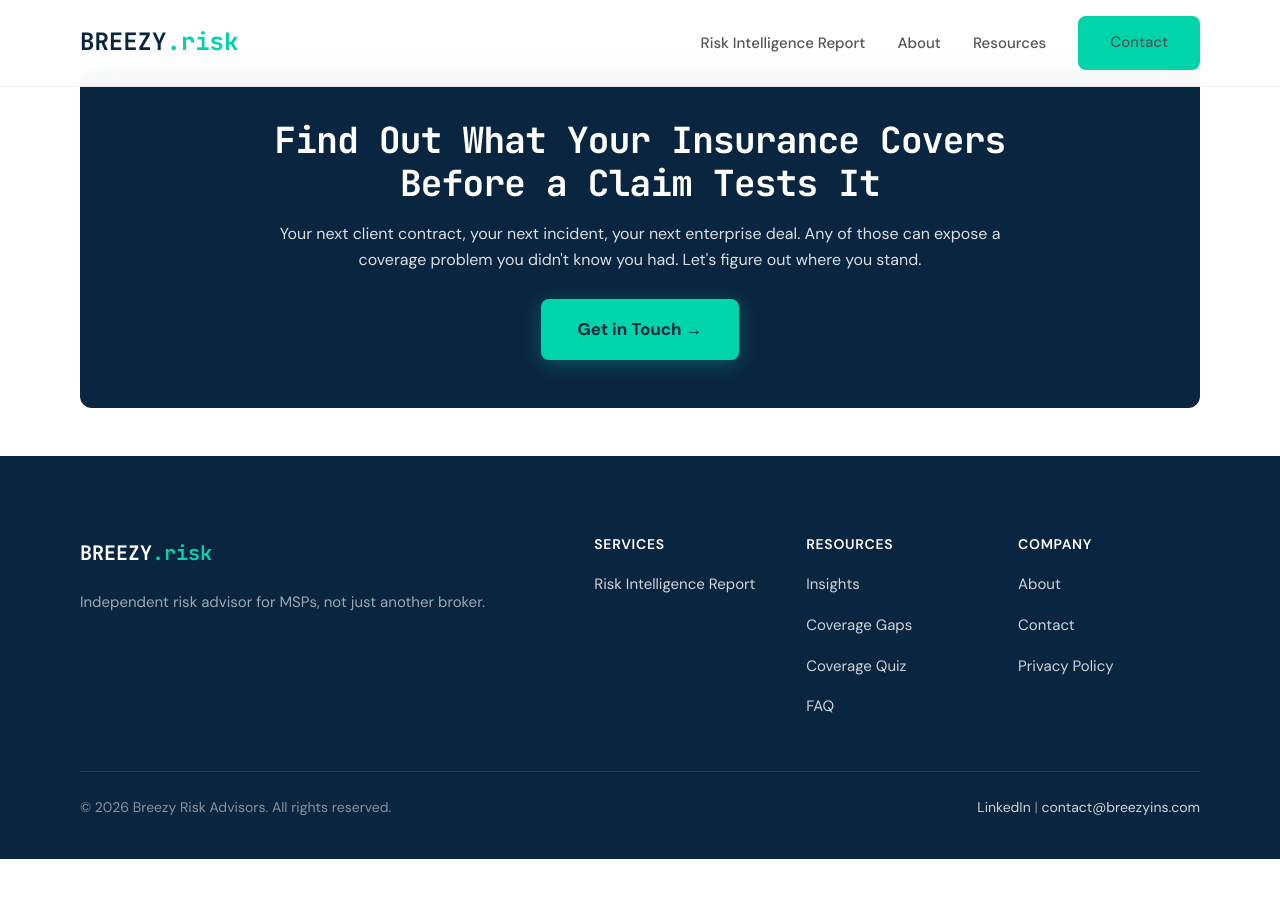
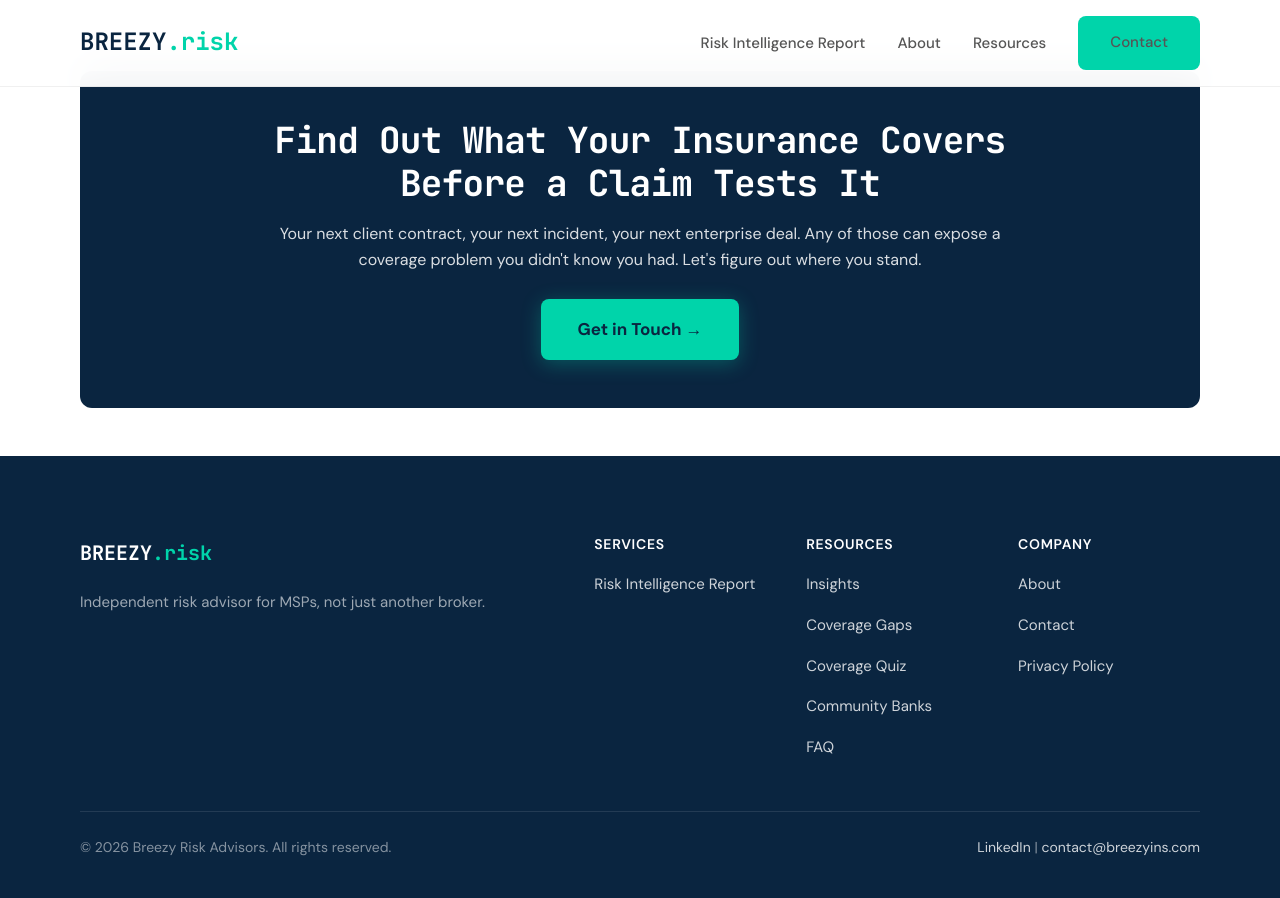
Before and after one commit to joeproe1/breezyins.com, a Jekyll site: the page built from index.html, in a window 1280 px wide and 900 px high, scrolled down 2815 px. Built offline with Jekyll 4.4.1, drawn with Linux system fonts in a browser that asks for light colours; before the commit the page ends 3674 px from its top, so only the background shows below that.

Commit message:
Add Community Banks link to footer under Resources
Co-Authored-By: Claude Opus 4.6 <noreply@anthropic.com>

```diff
--- a/_includes/footer.html
+++ b/_includes/footer.html
@@ -18,6 +18,7 @@
                         <li><a href="{{ '/insights/' | relative_url }}">Insights</a></li>
                         <li><a href="{{ '/coverage-gaps-framework/' | relative_url }}">Coverage Gaps</a></li>
                         <li><a href="{{ '/msp-insurance-assessment/' | relative_url }}">Coverage Quiz</a></li>
+                        <li><a href="{{ '/community-bank-insurance/' | relative_url }}">Community Banks</a></li>
                         <li><a href="{{ '/faq/' | relative_url }}">FAQ</a></li>
                     </ul>
                 </div>
```
